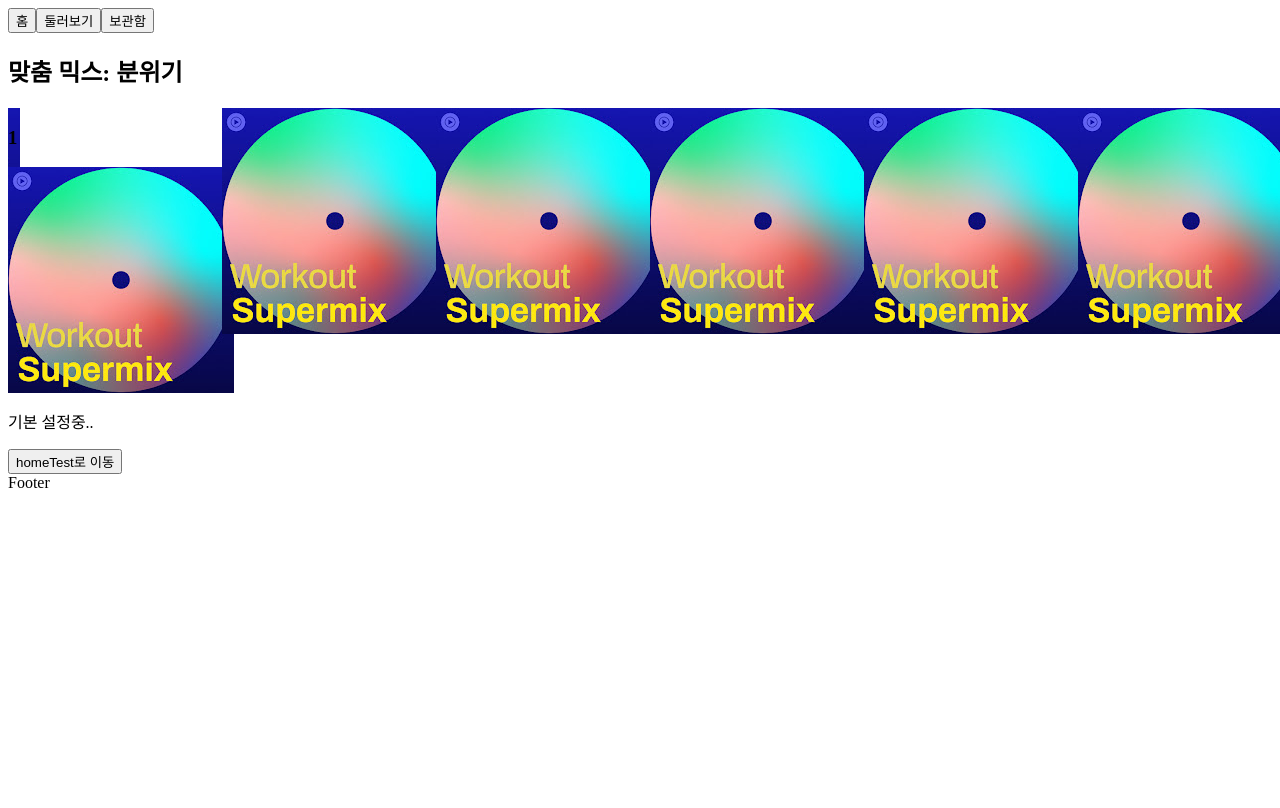
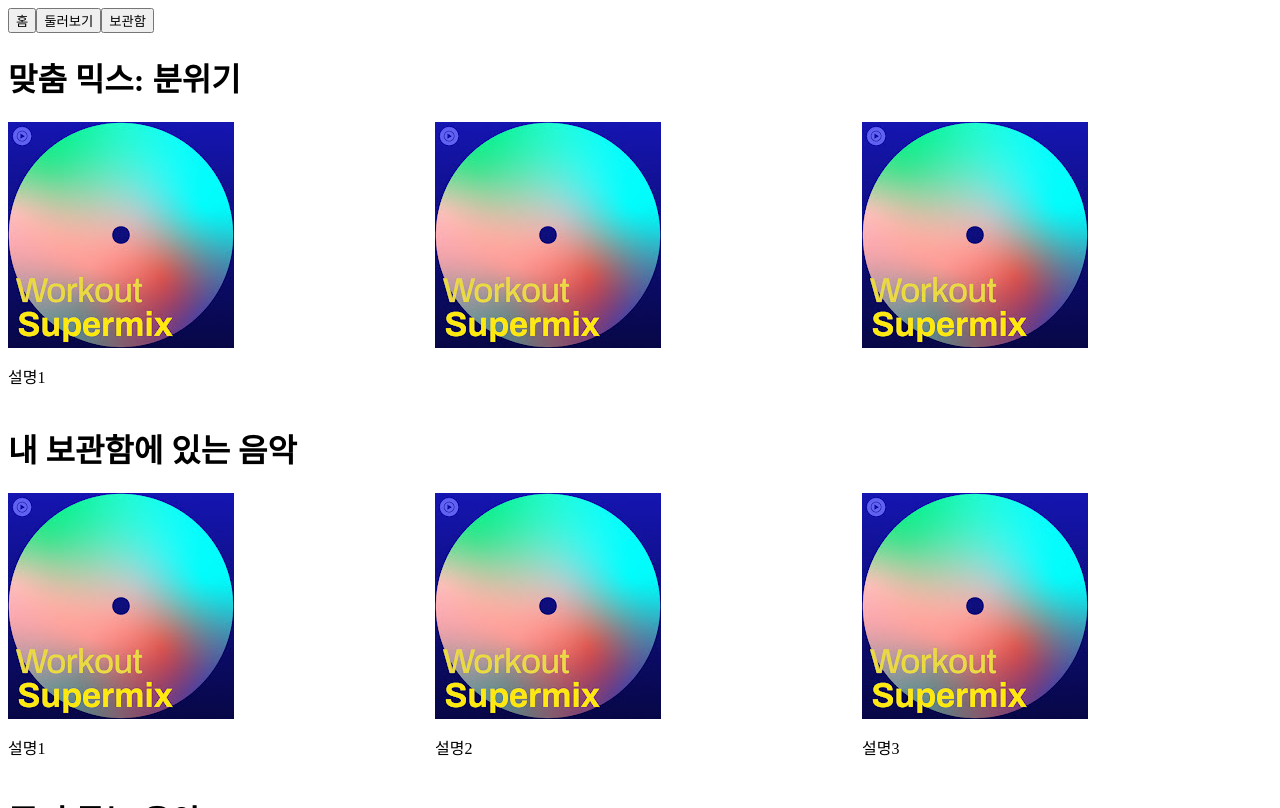
Before and after one commit to newnewnewnewbie/Pacific, a Next.js app: page / in a window 1280 px wide. Built offline with nearby package versions, Linux system fonts and the light colour scheme.

Commit message:
메인 화면 구현중
근데 왜 화살표가 안생기지...

```diff
--- a/pages/index.js
+++ b/pages/index.js
@@ -2,7 +2,7 @@ import React from "react";
 import Link from "next/link";
 import Slider from "react-slick";
 
-function SampleNextArrow(props) {
+const SampleNextArrow = (props) => {
   const { className, style, onClick } = props;
   return (
     <div
@@ -13,7 +13,7 @@ function SampleNextArrow(props) {
   );
 }
 
-function SamplePrevArrow(props) {
+const SamplePrevArrow = (props) => {
   const { className, style, onClick } = props;
   return (
     <div
@@ -28,21 +28,20 @@ const Index = () => {
   const settings = {
     arrows: true,
     dots: false,
-    speed: 1000,
     infinite: true,
     nextArrow: <SampleNextArrow />,
     prevArrow: <SamplePrevArrow />,
-    slidesToShow: 6,
-    slidesToScroll: 3
+    slidesToShow: 3,
+    slidesToScroll: 1
   };
   return (
     <div>
-      <h2>맞춤 믹스: 분위기</h2>
+      <h1>맞춤 믹스: 분위기</h1>
       <div>
         <Slider {...settings}>
           <div>
-            <h3>1</h3>
             <img src="images/unnamed.jpg" />
+            <p>설명1</p>
           </div>
           <div>
             <img src="images/unnamed.jpg" />
@@ -59,30 +58,31 @@ const Index = () => {
           <div>
             <img src="images/unnamed.jpg" />
           </div>
+        </Slider>
+
+      </div>
       <div>
-            <h3>7</h3>
+        <h1>내 보관함에 있는 음악</h1>
+        <div>
+          <Slider {...settings}>
+            <div>
               <img src="images/unnamed.jpg" />
+              <p>설명1</p>
             </div>
             <div>
               <img src="images/unnamed.jpg" />
+              <p>설명2</p>
             </div>
             <div>
               <img src="images/unnamed.jpg" />
+              <p>설명3</p>
+            </div>
+          </Slider>
+        </div>
       </div>
       <div>
-            <img src="images/unnamed.jpg" />
+        <h1>즐겨 듣는 음악</h1>
       </div>
-          <div>
-            <img src="images/unnamed.jpg" />
-          </div>
-          <div>
-            <img src="images/unnamed.jpg" />
-          </div>
-
-        </Slider>
-
-      </div>
-      <p>기본 설정중..</p>
       <Link href="/test/homeTest">
         <button>homeTest로 이동</button>
       </Link>
```
Lines whose indentation alone changed are shown as unchanged.
